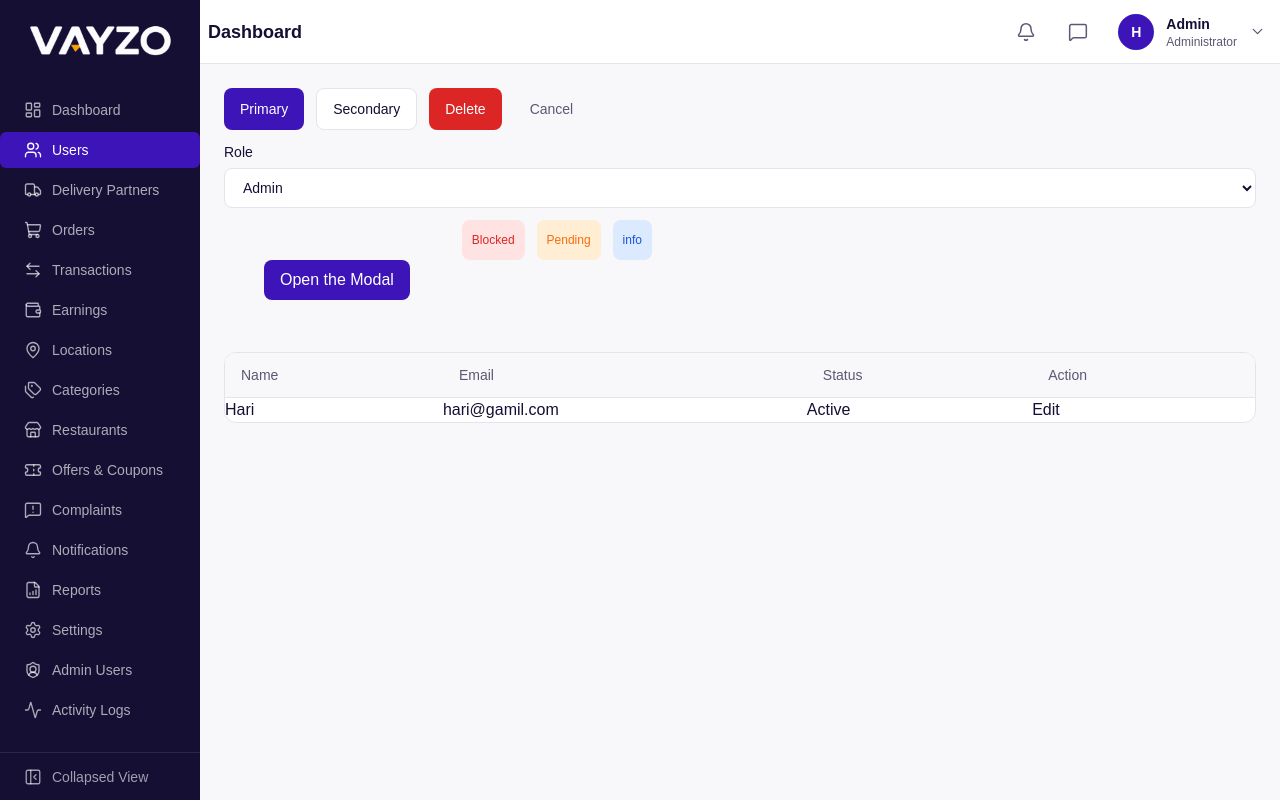
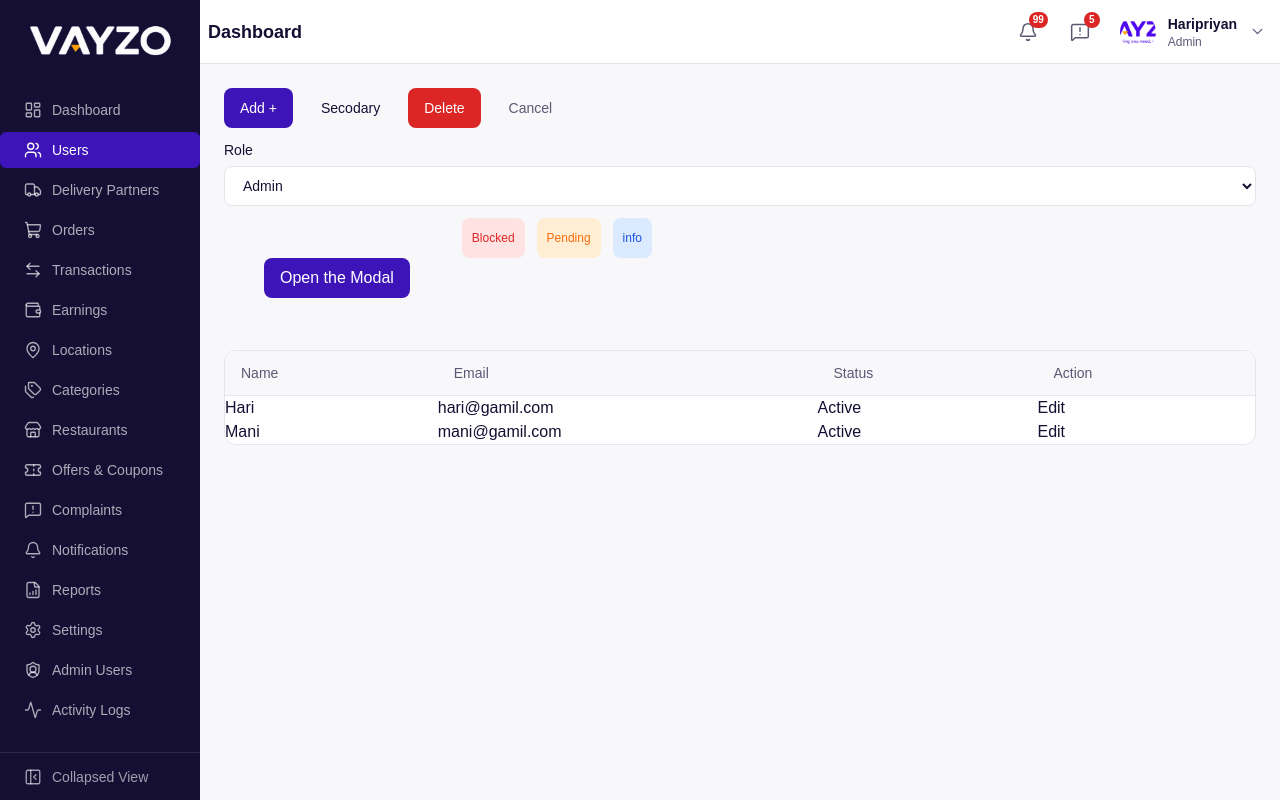
Before and after one commit to haripriyan-N/Vayzo_Project, a React (Vite) app: page /admin/Users in a window 1280 px wide. Built offline with nearby package versions, Linux system fonts and the light colour scheme.

Commit message:
feat: implement application routing, dashboard layout components, and users page

```diff
--- a/src/App.jsx
+++ b/src/App.jsx
@@ -2,35 +2,10 @@ import { BrowserRouter, Routes, Route } from "react-router-dom";
 import Login from "./pages/Login";
 import ForgetPassword from "./pages/ForgetPassword";
 import AdminLayout from "./components/layout/AdminLayout";
-import Button from "./components/ui/Button";
-import Select from "./components/ui/select";
-import Modal from "./components/ui/Modal";
-import { useState } from "react";
-import Badge from "./components/ui/Badge";
-import Table from "./components/ui/Table";
 import Dashboard from "./pages/Dashboard";
+import Users from "./pages/Users";
+
 function App() {
-  const [isModalOpen, setIsModalOpen] = useState(false);
-
-  let users = {
-    Name: "Hari",
-    Email: "hari@gamil.com",
-    Status: "Active",
-    Action: "Edit",
-  };
-
-  // let use = users.values();
-  // console.log(
-  //   // users.forEach((use) => {
-  //   //   return use;
-  //   // })
-  //   use.next().value.Email,
-  // );
-  // const newUsers = users.map((users) => {
-  //   return users;
-  // });
-
-  // console.log(newUsers);
   return (
     <BrowserRouter>
       <Routes>
@@ -39,50 +14,7 @@ function App() {
 
         <Route path="/admin" element={<AdminLayout />}>
           <Route path="dashboard" element={<Dashboard />} />
-          <Route
-            path="Users"
-            element={
-              <div className="flex flex-wrap gap-3 p-6">
-                <Button>Primary</Button>
-                <Button variant="secondary">Secondary</Button>
-                <Button variant="danger">Delete</Button>
-                <Button variant="ghost">Cancel</Button>
-                <Select id="role" label="Role">
-                  <option value="admin">Admin</option>
-                  <option value="manager">Manager</option>
-                  <option value="staff">Staff</option>
-                </Select>
-                <div className="p-10">
-                  <button
-                    type="button"
-                    onClick={() => setIsModalOpen(true)}
-                    className="rounded-lg bg-primary px-4 py-2 text-white"
-                    children={"Open the Modal"}
-                  ></button>
-
-                  <Modal
-                    isOpen={isModalOpen}
-                    onClose={() => setIsModalOpen(false)}
-                    title="Test Modal"
-                  >
-                    <p className="text-foreground">Modal is working!</p>
-                  </Modal>
-                </div>
-
-                <Badge variant="danger" children={"Blocked"}></Badge>
-                <Badge variant="warning" children={"Pending"}></Badge>
-                <Badge variant="info" children={"info"}></Badge>
-                <Table headers={["Name", "Email", "Status", "Action"]}>
-                  <tr>
-                    <td children={users.Name}></td>
-                    <td children={users.Email}></td>
-                    <td children={users.Status}></td>
-                    <td children={users.Action}></td>
-                  </tr>
-                </Table>
-              </div>
-            }
-          />
+          <Route path="Users" element={<Users />} />
         </Route>
       </Routes>
     </BrowserRouter>
--- a/src/components/layout/Header.jsx
+++ b/src/components/layout/Header.jsx
@@ -1,7 +1,14 @@
-import { Menu, Bell, MessageSquare, ChevronDown } from "lucide-react";
+import {
+  Menu,
+  Bell,
+  MessageSquareWarning,
+  ChevronDown,
+  ChevronRight,
+} from "lucide-react";
 import { useState } from "react";
-import { useLocation } from "react-router-dom";
+import { NavLink, useLocation } from "react-router-dom";
 import { navigationItems } from "../../constants/navigation";
+import UserImg from "../../assets/logo/Trans_full.png"
 function Header({ onMenuClick }) {
   const location = useLocation();
 
@@ -11,6 +18,16 @@ function Header({ onMenuClick }) {
 
   const pageTitle = currentPage?.label || "Dashboard";
   const [isProfileOpen, setIsProfileOpen] = useState(false);
+  // For icon label
+  const notificationCount = 99;
+  const messageCount = 5;
+  // for real user to admin
+  const user = {
+    name: "Haripriyan",
+    profileImage: UserImg,
+    role: "Admin",
+  };
+
   return (
     <header className="flex h-16 items-center justify-between border-b border-border bg-surface lg:px-2">
       <button
@@ -26,40 +43,73 @@ function Header({ onMenuClick }) {
         <p className="text-lg font-semibold text-foreground">{pageTitle}</p>
 
         {pageTitle !== "Dashboard" && (
-          <p className="text-xs text-muted">Dashboard &gt; {pageTitle}</p>
+          <div className="flex items-center gap-1 text-xs text-muted">
+            <NavLink
+              to="/admin/dashboard"
+              className="transition-colors hover:text-primary"
+            >
+              Dashboard
+            </NavLink>
+
+            <ChevronRight size={14} strokeWidth={1.8} />
+
+            <span>{pageTitle}</span>
+          </div>
         )}
       </div>
 
       <div className="ml-auto flex items-center gap-3 sm:gap-4">
         <button
           type="button"
-          className="rounded-lg p-2 text-muted transition hover:bg-primary-light hover:text-primary"
-          aria-label="Notifications"
+          className="relative rounded-lg p-2 text-muted transition hover:bg-primary-light hover:text-primary"
+          title="Notifications"
+          aria-label={`Notifications (${notificationCount})`}
         >
           <Bell size={20} strokeWidth={1.8} />
-        </button>
-        <button
-          type="button"
-          className="rounded-lg p-2 text-muted transition hover:bg-primary-light hover:text-primary"
-          aria-label="Messages"
-        >
-          <MessageSquare size={20} strokeWidth={1.8} />
+
+          {notificationCount > 0 && (
+            <span className="absolute -right-0.5 -top-0.5 flex h-4 min-w-4 items-center justify-center rounded-full bg-danger px-1 text-[10px] font-semibold leading-none text-white">
+              {notificationCount > 99 ? "99+" : notificationCount}
+            </span>
+          )}
         </button>
 
-        <div className="relative">
+        <NavLink
+          to="/admin/complaints"
+          className="relative rounded-lg p-2 text-muted transition hover:bg-primary-light hover:text-primary"
+          title="Complaints"
+          aria-label={`Complaints (${messageCount})`}
+        >
+          <MessageSquareWarning size={20} strokeWidth={1.8} />
+
+          {messageCount > 0 && (
+            <span className="absolute -right-0.5 -top-0.5 flex h-4 min-w-4 items-center justify-center rounded-full bg-danger px-1 text-[10px] font-semibold leading-none text-white">
+              {messageCount > 99 ? "99+" : messageCount}
+            </span>
+          )}
+        </NavLink>
+
+        <div className="relative" title="Profile">
           <button
             type="button"
             onClick={() => setIsProfileOpen((prev) => !prev)}
             className="flex items-center gap-3 rounded-lg p-1.5 transition hover:bg-primary-light"
             aria-label="Open profile menu"
           >
-            <div className="flex h-9 w-9 items-center justify-center rounded-full bg-primary text-sm font-semibold text-white">
-              H
+            <div className="h-9 w-9 overflow-hidden rounded-full">
+              <img
+                src={user.profileImage}
+                alt={user.name}
+                className="h-full w-full object-cover"
+              />
             </div>
 
             <div className="hidden text-left sm:block">
-              <p className="text-sm font-semibold text-foreground">Admin</p>
-              <p className="text-xs text-muted">Administrator</p>
+              <p className="text-sm font-semibold text-foreground">
+                {user.name}
+              </p>
+
+              <p className="text-xs text-muted">{user.role}</p>
             </div>
 
             <ChevronDown
--- a/src/components/layout/Sidebar.jsx
+++ b/src/components/layout/Sidebar.jsx
@@ -48,7 +48,7 @@ function Sidebar({ isOpen, onClose }) {
         <div
           className={[
             "flex h-20 shrink-0 items-center ",
-            isCollapsed ? "justify-center px-2" : "gap-1.5",
+            isCollapsed ? "justify-center" : "gap-1",
           ].join(" ")}
         >
           <Link to="/admin" onClick={onClose}>
@@ -57,7 +57,7 @@ function Sidebar({ isOpen, onClose }) {
               alt="Vayzo"
               className={[
                 "h-auto transition-all duration-300",
-                isCollapsed ? "w-25" : "w-50 ",
+                isCollapsed ? "w-30" : "w-50 ",
               ].join(" ")}
             />
           </Link>
--- /dev/null
+++ b/src/pages/Users.jsx
@@ -0,0 +1,80 @@
+import Button from "../components/ui/Button";
+import Select from "../components/ui/select";
+import Modal from "../components/ui/Modal";
+import { useState } from "react";
+import Badge from "../components/ui/Badge";
+import Table from "../components/ui/Table";
+
+function Users() {
+  const [isModalOpen, setIsModalOpen] = useState(false);
+
+  //   let users = {
+  //     Name: "Hari",
+  //     Email: "hari@gamil.com",
+  //     Status: "Active",
+  //     Action: "Edit",
+  //   };
+
+  let users = [
+    {
+      Name: "Hari",
+      Email: "hari@gamil.com",
+      Status: "Active",
+      Action: "Edit",
+    },
+    {
+      Name: "Mani",
+      Email: "mani@gamil.com",
+      Status: "Active",
+      Action: "Edit",
+    },
+  ];
+  return (
+    <div className="flex flex-wrap gap-3 p-6">
+      <Button children={"Add +"}></Button>
+      <Button variant="secondary " children={"Secodary"} />
+      <Button variant="danger">Delete</Button>
+      <Button variant="ghost">Cancel</Button>
+      <Select id="role" label="Role">
+        <option value="admin">Admin</option>
+        <option value="manager">Manager</option>
+        <option value="staff">Staff</option>
+      </Select>
+      <div className="p-10">
+        <button
+          type="button"
+          onClick={() => setIsModalOpen(true)}
+          className="rounded-lg bg-primary px-4 py-2 text-white"
+          children={"Open the Modal"}
+        ></button>
+
+        <Modal
+          isOpen={isModalOpen}
+          onClose={() => setIsModalOpen(false)}
+          title="Test Modal"
+        >
+          <p className="text-foreground">Modal is working!</p>
+        </Modal>
+      </div>
+
+      <Badge variant="danger" children={"Blocked"}></Badge>
+      <Badge variant="warning" children={"Pending"}></Badge>
+      <Badge variant="info" children={"info"}></Badge>
+      <Table headers={["Name", "Email", "Status", "Action"]}>
+
+        {users.map((item, index) => {
+          return (
+            <tr>
+              <td children={item?.Name}></td>
+              <td children={item?.Email}></td>
+              <td children={item?.Status}></td>
+              <td children={item?.Action}></td>
+            </tr>
+          );
+        })}
+      </Table>
+    </div>
+  );
+}
+
+export default Users;
```
Also changed, not shown: src/pages/User.jsx (deleted).
